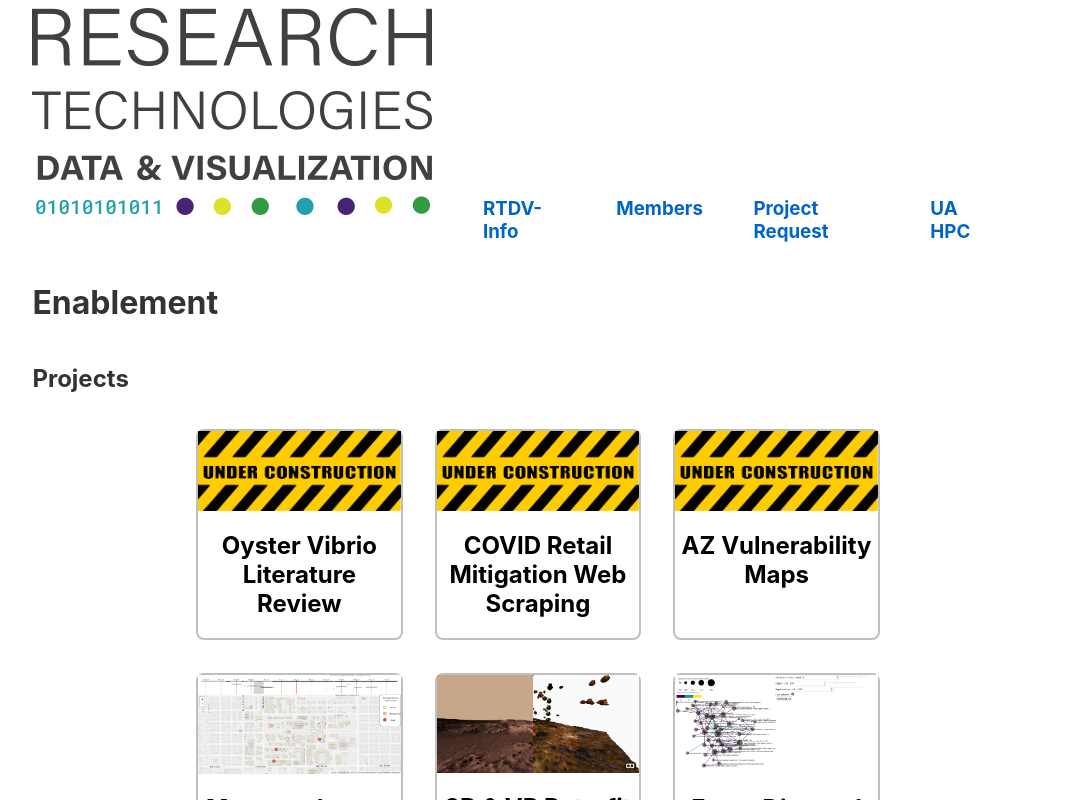
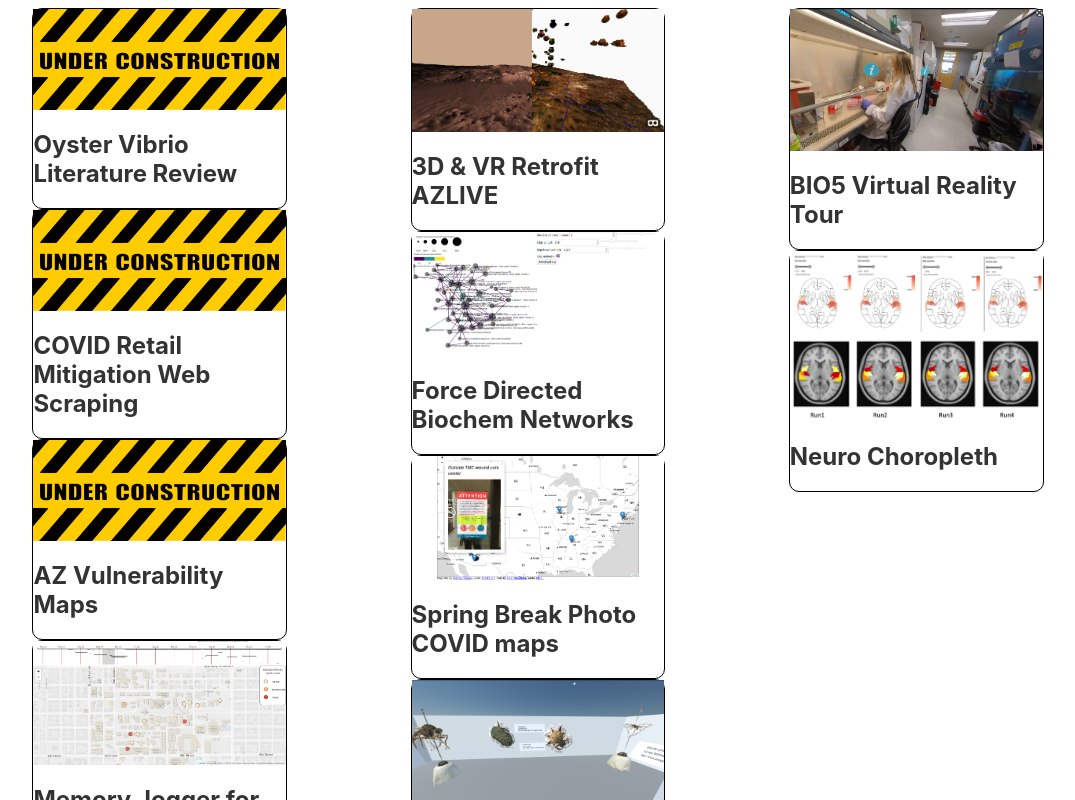
Before and after one commit to RTDataVis/RTDataVis.github.io, a Svelte app: page / in a window 1280 px wide. Shown: the top 800 px of the page, without its empty margins (102-1177 px from the left). Built offline with nearby package versions, Linux system fonts and the light colour scheme.

Commit message:
figuring out the divlayout stuff

```diff
--- a/src/App.svelte
+++ b/src/App.svelte
@@ -1,157 +1,4 @@
 <script>
-  //import Examples from "./examples.svelte"
-  //import Canvas from "./canvas.svelte"
-  import Projects from "./projects.svelte";
-  import GeneralHPC from "./generalhpc.svelte";
-  import Organization from "./organization.svelte";
-  import Dropins from "./dropins.svelte";
-  import Workshops from "./workshops.svelte";
-  import ProjectsInfo from "./projects_info.svelte";
-  import HPCInfo from "./hpc_info.svelte";
-  import OrgInfo from "./organization_info.svelte";
+import Test from "./test.svelte"
 </script>
-
-<style>
-  /* vertical text holder */
-  .vtholder {
-    display: flex;
-    flex-direction: column;
-  }
-  .vholder {
-    display: flex;
-    flex-direction: column;
-    width: 80%;
-  }
-  .hholder {
-    display: flex;
-    width: 80%;
-    align-items: baseline;
-  }
-  .hholder div {
-    margin-right: 5%;
-  }
-
-  #center {
-    display: flex;
-    justify-content: center;
-  }
-  #top {
-    display: flex;
-    justify-content: center;
-  }
-  .infoOuter {
-    display: flex;
-    justify-content: center;
-  }
-  .infoInner {
-    width: 80%;
-  }
-</style>
-
-<div id="top">
-  <div class="hholder">
-    <div id="buffer">
-      <img src="logo.png" />
-    </div>
-    <div id="info">
-      <a href="#infoText">
-        <h3>RTDV-Info</h3>
-      </a>
-    </div>
-    <div id="who">
-      <a href="#whoText">
-        <h3>Members</h3>
-      </a>
-    </div>
-    <div id="intake">
-      <a href="rtdv-intake.glitch.me">
-        <h3>Project Request</h3>
-      </a>
-    </div>
-    <div id="hpc">
-      <a href="#hpcText">
-        <h3>UA HPC</h3>
-      </a>
-    </div>
-  </div>
-</div>
-<div id="center">
-  <div class="vholder">
-    <h1>Enablement</h1>
-    <Projects />
-    <GeneralHPC />
-    <Organization />
-    <h1>Engagement</h1>
-    <Dropins />
-    <Workshops />
-
-    <div id="infoSection">
-      <!-- this is where the tiles and links should take us -->
-      <div id="infoText">
-        <h1>RTDV - Info</h1>
-        <div class="infoOuter">
-          <div class="infoInner">
-            <h3>What is Visualization?</h3>
-            <p>
-              Visualization Consulting is a service that allows researchers to
-              create graphical representations of their data. These
-              computer-generated images and animations allow researchers to
-              visually analyze that data and see the results of changing
-              specific parameters.
-            </p>
-            <h3>What we do</h3>
-            <ul>
-
-              <li>Visualization, Animation, and Mapping Software</li>
-              <li>Virtual reality (VR) and augmented reality (AR)</li>
-              <li>Interactive web visualizations</li>
-              <li>3D modeling</li>
-              <li>Photogrammetry</li>
-              <li>Advanced or large scale visualizations using the HPC</li>
-
-            </ul>
-
-          </div>
-        </div>
-      </div>
-      <div id="whoText">
-        <h1>Meet our team</h1>
-        <div class="infoOuter">
-          <div class="infoInner">
-            <h3>Devin Bayly</h3>
-            <p>
-              I'm a member of the Research Technologies Data & Visualization
-              team at the University of Arizona. I work with researchers,
-              students and faculty to bring your data to life through drop ins,
-              1:1 consultations, collaborative projects both short & long term,
-              and general protocols enhancing the visualization offerings of our
-              High Performance Computer (HPC).
-            </p>
-
-          </div>
-        </div>
-      </div>
-      <div id="hpcText">
-        <h1>University of Arizona's HPC</h1>
-        <div class="infoOuter">
-          <div class="infoInner">
-            <h3>Homepage</h3>
-            <a href="https://it.arizona.edu/service/high-performance-computing">
-              <p>
-                Here you can find an overview of the HPC service and other info
-                such as eligibility or support
-              </p>
-            </a>
-
-          </div>
-        </div>
-      </div>
-    </div>
-    <h1>Additional Information</h1>
-    <!-- verbose section, where the tiles link -->
-    <ProjectsInfo />
-    <HPCInfo />
-    <OrgInfo />
-
-  </div>
-</div>
+<Test></Test>
--- a/src/TileElement.svelte
+++ b/src/TileElement.svelte
@@ -32,7 +32,7 @@
 <div class="tileDiv">
 <div id="contents">
 <a href={"#"+tile.link}>
-  <img src={tile.image} alt="" />
+  <!-- <img src={tile.image} alt="" /> -->
   <div id="text">
     <h2>{tile.title}</h2>
   </div>
--- a/src/grid2.svelte
+++ b/src/grid2.svelte
@@ -1,28 +1,32 @@
 <script>
   import { onMount } from "svelte";
-  import Tile from "./TileElement.svelte"
+  import Tile from "./TileElement.svelte";
   export let Heading, TilesArray;
-  onMount(()=> {
-      console.log(TilesArray)
-  })
+  onMount(() => {
+    console.log("content of showcase", TilesArray);
+  });
 </script>
 
 <style>
   #holder {
     display: flex;
     width: 80%;
+    height: 30%;
     flex-wrap: wrap;
+    flex-direction: column;
     justify-content: center;
   }
   #center {
     display: flex;
     justify-content: center;
   }
+  #headingHolder {
+    width: 20%;
+  }
 </style>
 
-<h2>{Heading}</h2>
-<div id="center">
-  <div id="holder" >
-     {#each TilesArray as tile} <Tile {tile}></Tile> {/each}
+  <div id="holder">
+    {#each TilesArray as tile}
+      <Tile {tile} />
+    {/each}
   </div>
-</div>
--- a/src/projects.svelte
+++ b/src/projects.svelte
@@ -1,8 +1,17 @@
 <script>
   import Grid from "./grid.svelte";
   import Grid2 from "./grid2.svelte"
-  import TilesArray from "./project_data.js"
-  let Heading = "Projects";
+  import ProjectTilesArray from "./project_data.js"
+  import OrgTilesArray from "./organization_data.js"
+  import WorkshopTilesArray from "./workshops_data.js"
+  import HPCTilesArray from "./hpc_data.js"
+  let Heading = "Showcase";
 </script>
 
-<Grid2 {Heading} {TilesArray} />
+<style>
+#holder {
+  height:100%
+}</style>
+<div id="holder">
+<Grid2 {Heading} TilesArray ={[...ProjectTilesArray,...OrgTilesArray,...WorkshopTilesArray,...HPCTilesArray]} />
+</div>
--- /dev/null
+++ b/src/simple_tile.svelte
@@ -0,0 +1,24 @@
+<script>
+  export let Info;
+  import { onMount } from "svelte";
+  onMount(() => {
+    console.log(Info);
+  });
+</script>
+
+<style>
+  .tile {
+    border: 1px black solid;
+    width:25%;
+    border-radius: 10px;
+  }
+  img{
+      display:block;
+      width:100%;
+  }
+</style>
+
+<div class="tile">
+    <img src={Info.image} alt="">
+  <h2>{Info.title}</h2>
+</div>
--- /dev/null
+++ b/src/test.svelte
@@ -0,0 +1,27 @@
+<script>
+  import ProjectTilesArray from "./project_data.js";
+  import STile from "./simple_tile.svelte";
+</script>
+
+<style>
+  #holder {
+    display: flex;
+    flex-direction: column;
+    width:80%;
+    flex-wrap: wrap;
+    align-content:space-between;
+  }
+  #outer {
+      display:flex;
+      justify-content: center;
+      height:1000px;
+  }
+</style>
+<div id="outer">
+<div id="holder">
+  {#each ProjectTilesArray as tile}
+    <STile Info={tile} />
+  {/each}
+
+</div>
+</div>
```
